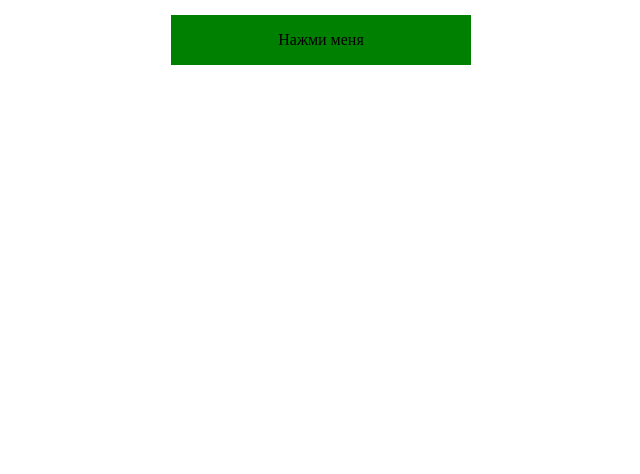
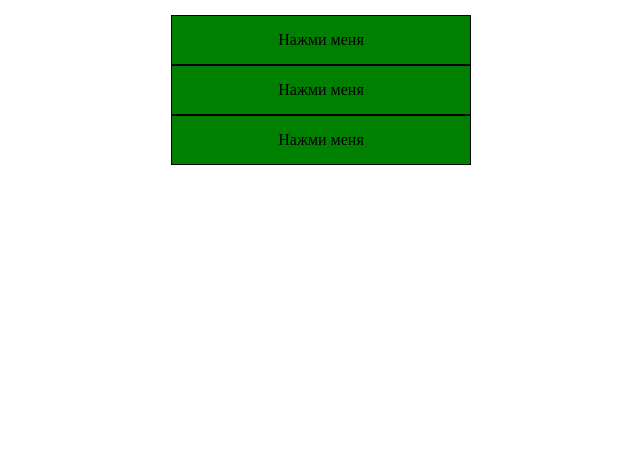
Before and after one commit to ProgProgrammer/javascript, a PHP site: page / in a window 1280 px wide. Shown: the top 474 px of the page, without its empty margins (319-959 px from the left). Run offline with PHP 8.4, Linux system fonts and the light colour scheme.

Commit message:
Accordion program (standart). Version 2.

```diff
--- a/2019/Accordions/Accordion-standart/accordoins.js
+++ b/2019/Accordions/Accordion-standart/accordoins.js
@@ -1,47 +1,49 @@
-const button = document.querySelector(".accrodion-button");
-const block_parent = document.querySelector(".accordion-blocks-block");
-const block = document.querySelector(".accordion-blocks-block-contents");
+const buttons = document.getElementsByClassName("accrodion-button");
+const block_parents = document.getElementsByClassName("accordion-blocks-block");
+const blocks = document.getElementsByClassName("accordion-blocks-block-contents");
 const time = 100;
 const time_interval = 1;
 
-button.addEventListener('click', function() {
-    let block_height_parent = block_parent.offsetHeight;
-    let block_height = block.offsetHeight;
+for (let button in buttons) {
+    buttons[button].addEventListener('click', function() {
+        let block_height_parent = block_parents[button].offsetHeight;
+        let block_height = blocks[button].offsetHeight;
         let height_block_interval = 0;
         const height_interval = block_height / time;
 
         if (block_height_parent > 0) {
-        closeAccordoin(time_interval, block_height, height_interval);
+            closeAccordoin(button, time_interval, block_height, height_interval);
         } else if (block_height_parent <= 0) {
-        openAccordoin(height_block_interval, time_interval, block_height, height_interval);
+            openAccordoin(button, height_block_interval, time_interval, block_height, height_interval);
         } else {
             return;
         }
     });
+}
 
-function closeAccordoin(time_interval_function, block_height_function, height_interval_function) {
+function closeAccordoin(button_function, time_interval_function, block_height_function, height_interval_function) {
     let delay = time_interval_function;
     block_height_function = block_height_function - height_interval_function;
     setTimeout(function() {
         if (block_height_function > 0) {
-            block_parent.style.height = block_height_function + 'px';
-            closeAccordoin(time_interval_function, block_height_function, height_interval_function);
+            block_parents[button_function].style.height = block_height_function + 'px';
+            closeAccordoin(button_function, time_interval_function, block_height_function, height_interval_function);
         } else if (block_height_function <= 0) {
-            block_parent.style.height = 0;
+            block_parents[button_function].style.height = 0;
         }
     }, delay);
 }
 
-function openAccordoin(height_block_interval, time_interval_function, block_height_function, height_interval_function) {
+function openAccordoin(button_function, height_block_interval, time_interval_function, block_height_function, height_interval_function) {
     let delay = time_interval_function;
     height_block_interval = height_block_interval + height_interval_function;
     console.log(height_block_interval);
     setTimeout(function() {
         if (height_block_interval < block_height_function) {
-            block_parent.style.height = height_block_interval + 'px';
-            openAccordoin(height_block_interval, time_interval_function, block_height_function, height_interval_function);
+            block_parents[button_function].style.height = height_block_interval + 'px';
+            openAccordoin(button_function, height_block_interval, time_interval_function, block_height_function, height_interval_function);
         } else {
-            block_parent.style.height = 'auto';
+            block_parents[button_function].style.height = 'auto';
         }
     }, delay);
 }
--- a/2019/Accordions/Accordion-standart/index.html
+++ b/2019/Accordions/Accordion-standart/index.html
@@ -33,6 +33,50 @@
                 </div>
             </div>
         </div>
+        <div class="accrordion">
+            <div class="accrodion-button">
+                <p class="accrodion-button-text">
+                    Нажми меня
+                </p>
+            </div>
+            <div class="accordion-blocks">
+                <div class="accordion-blocks-block">
+                    <div class="accordion-blocks-block-contents">
+                        <p class="accordion-blocks-block-contents-p">
+                             Lorem ipsum dolor sit amet, consectetur adipisicing elit. Recusandae quidem nostrum sint nulla architecharum tenetur delectus asperiores nihil neque accusamus qui, alias mollitia cupiditate vel a fugit dolocommodi?
+                         </p>
+                         <p class="accordion-blocks-block-contents-p">
+                             Lorem ipsum dolor sit amet, consectetur adipisicing elit. Recusandae quidem nostrum sint nulla architecharum tenetur delectus asperiores nihil neque accusamus qui, alias mollitia cupiditate vel a fugit dolocommodi?
+                         </p>
+                         <p class="accordion-blocks-block-contents-p">
+                             Lorem ipsum dolor sit amet, consectetur adipisicing elit. Recusandae quidem nostrum sint nulla architecharum tenetur delectus asperiores nihil neque accusamus qui, alias mollitia cupiditate vel a fugit dolocommodi?
+                         </p>
+                    </div>
+                </div>
+            </div>
+        </div>
+        <div class="accrordion">
+            <div class="accrodion-button">
+                <p class="accrodion-button-text">
+                    Нажми меня
+                </p>
+            </div>
+            <div class="accordion-blocks">
+                <div class="accordion-blocks-block">
+                    <div class="accordion-blocks-block-contents">
+                        <p class="accordion-blocks-block-contents-p">
+                             Lorem ipsum dolor sit amet, consectetur adipisicing elit. Recusandae quidem nostrum sint nulla architecharum tenetur delectus asperiores nihil neque accusamus qui, alias mollitia cupiditate vel a fugit dolocommodi?
+                         </p>
+                         <p class="accordion-blocks-block-contents-p">
+                             Lorem ipsum dolor sit amet, consectetur adipisicing elit. Recusandae quidem nostrum sint nulla architecharum tenetur delectus asperiores nihil neque accusamus qui, alias mollitia cupiditate vel a fugit dolocommodi?
+                         </p>
+                         <p class="accordion-blocks-block-contents-p">
+                             Lorem ipsum dolor sit amet, consectetur adipisicing elit. Recusandae quidem nostrum sint nulla architecharum tenetur delectus asperiores nihil neque accusamus qui, alias mollitia cupiditate vel a fugit dolocommodi?
+                         </p>
+                    </div>
+                </div>
+            </div>
+        </div>
     </div>
     <script src="accordoins.js"></script>
 </body>
--- a/2019/Accordions/Accordion-standart/style.css
+++ b/2019/Accordions/Accordion-standart/style.css
@@ -8,6 +8,7 @@
     padding: 15px;
     width: 100%;
     display: flex;
+    flex-direction: column;
 }
 
 .accrordion {
@@ -23,6 +24,7 @@
     height: 50px;
     display: flex;
     align-items: center;
+    border: 1px solid black;
     background: green;
     cursor: pointer;
 }
```
Lines whose indentation alone changed are shown as unchanged.
